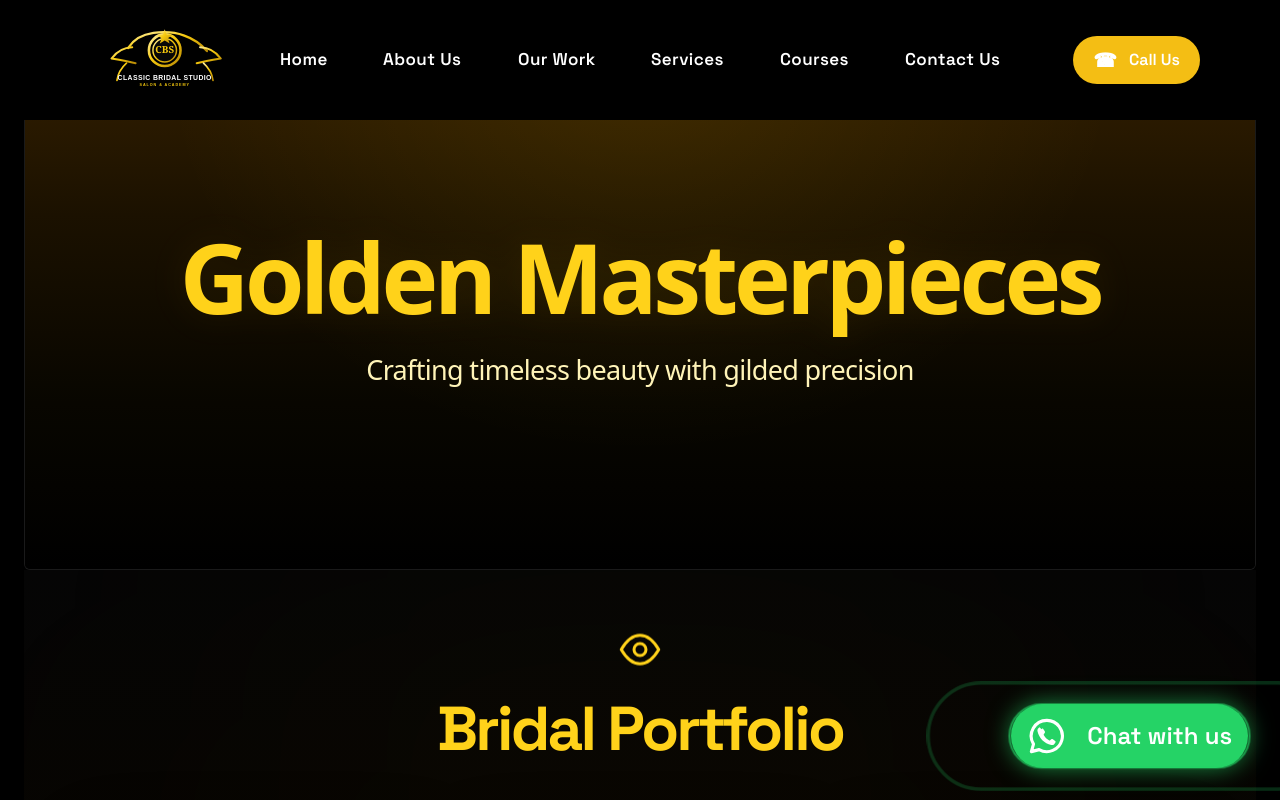
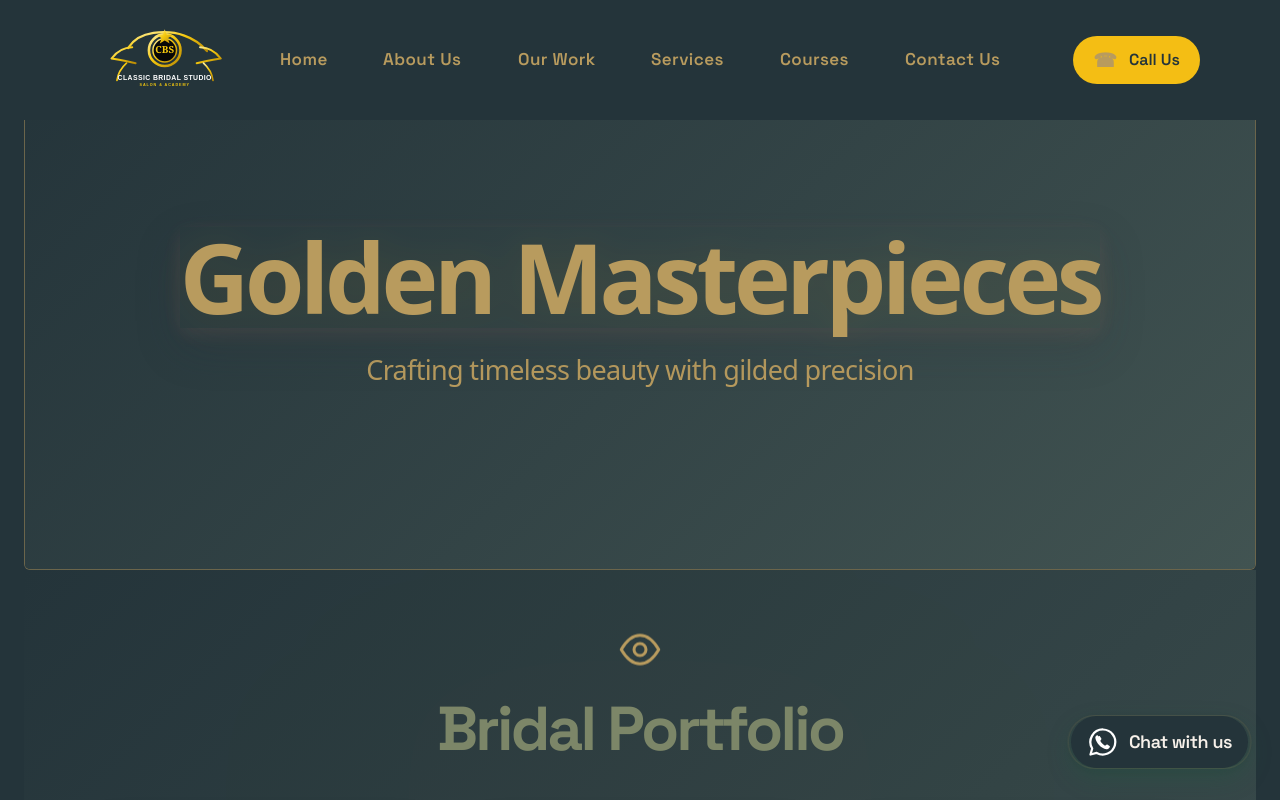
Before and after one commit to Uttampratapsingh/BarberShop, a Next.js app: page /our-work in a window 1280 px wide. Shown: the top 800 px of the page. Built offline with nearby package versions, Linux system fonts and the light colour scheme.

Commit message:
Changed color

```diff
--- a/app/BeautyJourney.tsx
+++ b/app/BeautyJourney.tsx
@@ -106,9 +106,9 @@ const BeautyJourney = () => {
                             career
                         </p>
 
-                        <button className="beauty-button mt-12 rounded-lg bg-gradient-to-r from-[#D4AF37] to-[#FFD700] px-12 py-5 text-lg font-bold text-black transition-all duration-300 hover:-translate-y-2 hover:scale-105 hover:shadow-[0_15px_40px_rgba(255,215,0,0.35)]">
+                        <a href="tel:+919999999999" className="beauty-button mt-12 inline-block rounded-lg bg-gradient-to-r from-[#D4AF37] to-[#FFD700] px-12 py-5 text-lg font-bold text-black transition-all duration-300 hover:-translate-y-2 hover:scale-105 hover:shadow-[0_15px_40px_rgba(255,215,0,0.35)]">
                             Inquire Now
-                        </button>
+                        </a>
                     </div>
                 </div>
             </div>
--- a/app/BridalService.tsx
+++ b/app/BridalService.tsx
@@ -212,7 +212,8 @@ const BridalServices = () => {
                                     {service.title}
                                 </h3>
 
-                                <button
+                                <a
+                                    href="tel:+919999999999"
                                     className="
                                         service-card-button
                                         rounded-lg
@@ -228,7 +229,7 @@ const BridalServices = () => {
                                     "
                                 >
                                     Inquire Now
-                                </button>
+                                </a>
                             </div>
 
                             {/* Gold corner glow */}
--- a/app/BridalServicesDetails.tsx
+++ b/app/BridalServicesDetails.tsx
@@ -107,9 +107,9 @@ const BridalServicesDetails = () => {
 
                                 {/* Button */}
                                 <div className="mt-auto pt-8">
-                                    <button className="rounded-lg bg-gradient-to-r from-[#D4AF37] to-[#FFD700] px-10 py-4 text-lg font-bold text-black transition-all duration-300 hover:-translate-y-1 hover:scale-[1.02] hover:shadow-[0_10px_25px_rgba(255,215,0,0.3)]">
+                                    <a href="tel:+919999999999" className="inline-block rounded-lg bg-gradient-to-r from-[#D4AF37] to-[#FFD700] px-10 py-4 text-lg font-bold text-black transition-all duration-300 hover:-translate-y-1 hover:scale-[1.02] hover:shadow-[0_10px_25px_rgba(255,215,0,0.3)]">
                                         Inquire Now
-                                    </button>
+                                    </a>
                                 </div>
 
                             </div>
--- a/app/CertificationPrograms.tsx
+++ b/app/CertificationPrograms.tsx
@@ -91,9 +91,9 @@ const CertificationPrograms = () => {
                                         {program.title}
                                     </h3>
 
-                                    <button className="cert-button mt-5 rounded-lg bg-gradient-to-r from-[#D4AF37] to-[#FFD700] px-8 py-3.5 text-base font-bold text-black transition-all duration-300 hover:-translate-y-1 hover:scale-[1.03] hover:shadow-[0_10px_25px_rgba(255,215,0,0.35)] md:text-lg">
+                                    <a href="tel:+919999999999" className="cert-button mt-5 inline-block rounded-lg bg-gradient-to-r from-[#D4AF37] to-[#FFD700] px-8 py-3.5 text-base font-bold text-black transition-all duration-300 hover:-translate-y-1 hover:scale-[1.03] hover:shadow-[0_10px_25px_rgba(255,215,0,0.35)] md:text-lg">
                                         Inquire Now
-                                    </button>
+                                    </a>
                                 </div>
                             </div>
                         </div>
--- a/app/CertificationProgramsDetails.tsx
+++ b/app/CertificationProgramsDetails.tsx
@@ -122,9 +122,9 @@ const CertificationProgramsDetails = () => {
 
                                 {/* Button */}
                                 <div className="mt-auto pt-8">
-                                    <button className="program-button w-full rounded-lg bg-gradient-to-r from-[#D4AF37] to-[#FFD700] px-6 py-4 text-lg font-bold text-black transition-all duration-300 hover:-translate-y-1 hover:scale-[1.02] hover:shadow-[0_12px_30px_rgba(255,215,0,0.35)]">
+                                    <a href="tel:+919999999999" className="program-button block w-full rounded-lg bg-gradient-to-r from-[#D4AF37] to-[#FFD700] px-6 py-4 text-center text-lg font-bold text-black transition-all duration-300 hover:-translate-y-1 hover:scale-[1.02] hover:shadow-[0_12px_30px_rgba(255,215,0,0.35)]">
                                         Inquire Now
-                                    </button>
+                                    </a>
                                 </div>
 
                             </div>
--- a/app/about-us/AboutLegacy.tsx
+++ b/app/about-us/AboutLegacy.tsx
@@ -37,7 +37,7 @@ const AboutLegacy = () => {
                     </p>
 
                     {/* Button */}
-                    <button className="legacy-button group mt-12 inline-flex items-center gap-3 rounded-lg border border-[#D4AF37]/60 bg-black/20 px-8 py-4 text-lg font-bold text-[#FFD21F] backdrop-blur-sm transition-all duration-300 hover:-translate-y-1 hover:border-[#FFD700] hover:bg-[#D4AF37]/10 hover:text-[#FFE45C] hover:shadow-[0_0_30px_rgba(212,175,55,0.18)]">
+                    <a href="tel:+919999999999" className="legacy-button group mt-12 inline-flex items-center gap-3 rounded-lg border border-[#D4AF37]/60 bg-black/20 px-8 py-4 text-lg font-bold text-[#FFD21F] backdrop-blur-sm transition-all duration-300 hover:-translate-y-1 hover:border-[#FFD700] hover:bg-[#D4AF37]/10 hover:text-[#FFE45C] hover:shadow-[0_0_30px_rgba(212,175,55,0.18)]">
 
                         {/* Chat icon */}
                         <svg
@@ -55,7 +55,7 @@ const AboutLegacy = () => {
                         </svg>
 
                         <span>Book Free Consultation</span>
-                    </button>
+                    </a>
                 </div>
             </div>
 
--- a/app/about-us/TransformationCTA.tsx
+++ b/app/about-us/TransformationCTA.tsx
@@ -396,7 +396,7 @@ export default function TransformationCTA() {
             >
               {/* CALL NOW */}
               <a
-                href="tel:+911234567890"
+                href="tel:+919999999999"
                 className="
                   cta-button
                   call-button
@@ -431,7 +431,7 @@ export default function TransformationCTA() {
 
               {/* EMAIL */}
               <a
-                href="mailto:hello@classicbridal.com"
+                href="mailto:hello@example.com"
                 className="
                   cta-button
                   email-button
--- a/app/components/wp.tsx
+++ b/app/components/wp.tsx
@@ -3,29 +3,42 @@ const WhatsAppButton = () => {
         <>
             <style>
                 {`
-                    @keyframes whatsapp-wave {
+                    @keyframes whatsapp-ring {
                         0% {
-                            transform: scale(1);
-                            opacity: 0.7;
-                        }
-
-                        70% {
-                            transform: scale(1.8);
-                            opacity: 0.15;
+                            transform: scale(0.96);
+                            opacity: 0.55;
                         }
 
                         100% {
-                            transform: scale(2.2);
+                            transform: scale(1.16);
                             opacity: 0;
                         }
                     }
 
-                    .whatsapp-wave {
-                        animation: whatsapp-wave 1.8s ease-out infinite;
+                    .whatsapp-float {
+                        box-shadow: 0 10px 24px rgba(24, 92, 61, 0.28), 0 2px 8px rgba(36, 52, 58, 0.16);
+                        transition: transform 220ms ease, box-shadow 220ms ease, background-color 220ms ease;
                     }
 
-                    .whatsapp-wave-delay {
-                        animation-delay: 0.9s;
+                    .whatsapp-float:hover {
+                        transform: translateY(-3px);
+                        background-color: #239b5d;
+                        box-shadow: 0 14px 30px rgba(24, 92, 61, 0.36), 0 4px 10px rgba(36, 52, 58, 0.16);
+                    }
+
+                    .whatsapp-float:focus-visible {
+                        outline: 3px solid rgba(201, 130, 120, 0.6);
+                        outline-offset: 4px;
+                    }
+
+                    .whatsapp-ring {
+                        animation: whatsapp-ring 2.8s ease-out infinite;
+                    }
+
+                    @media (prefers-reduced-motion: reduce) {
+                        .whatsapp-ring {
+                            animation: none;
+                        }
                     }
                 `}
             </style>
@@ -43,49 +56,34 @@ const WhatsAppButton = () => {
                     z-[9999]
                     flex
                     items-center
-                    gap-5
-                    px-3
-                    py-2
+                    gap-2.5
+                    px-3.5
+                    py-2.5
                     md:px-4
-                    md:py-3
-                    bg-[#25D366]
+                    md:py-2.5
+                    bg-[#1FAF68]
                     rounded-full
                     text-white
-                    shadow-[0_0_25px_rgba(37,211,102,0.65)]
+                    whatsapp-float
                 "
+                aria-label="Chat with us on WhatsApp"
             >
-                {/* First wave */}
                 <span
                     className="
                         absolute
                         inset-0
                         rounded-full
-                        border-2
-                        border-[#25D366]
+                        border
+                        border-[#1FAF68]
                         pointer-events-none
-                        whatsapp-wave
+                        whatsapp-ring
                     "
                 />
 
-                {/* Second wave */}
-                <span
-                    className="
-                        absolute
-                        inset-0
-                        rounded-full
-                        border-2
-                        border-[#25D366]
-                        pointer-events-none
-                        whatsapp-wave
-                        whatsapp-wave-delay
-                    "
-                />
-
-                {/* WhatsApp Icon */}
                 <svg
                     viewBox="0 0 32 32"
-                    className="relative z-10 w-8 h-8 md:w-10 md:h-10 fill-none stroke-white"
-                    strokeWidth="2.5"
+                    className="relative z-10 h-7 w-7 fill-none stroke-white md:h-8 md:w-8"
+                    strokeWidth="2.25"
                 >
                     <path
                         d="M16 3.5a12.5 12.5 0 0 0-10.8 19L3.5 28.5l6.2-1.6A12.5 12.5 0 1 0 16 3.5Z"
@@ -100,7 +98,7 @@ const WhatsAppButton = () => {
                     />
                 </svg>
 
-                <span className="relative z-10 text-xl md:text-2xl font-semibold whitespace-nowrap">
+                <span className="relative z-10 whitespace-nowrap text-base font-semibold tracking-tight md:text-lg">
                     Chat with us
                 </span>
             </a>
--- a/app/globals.css
+++ b/app/globals.css
@@ -2,7 +2,13 @@
 @import "tailwindcss";
 
 :root {
-  color-scheme: dark;
+  color-scheme: light;
+  --palette-ivory: #F7F1EA;
+  --palette-ink: #24343A;
+  --palette-rose: #C98278;
+  --palette-olive: #7C8668;
+  --palette-brass: #B89B5E;
+  --palette-stone: #D9CEC5;
 }
 
 * {
@@ -19,8 +25,8 @@ body {
   margin: 0;
   min-height: 100vh;
   width: 100%;
-  background: #000;
-  color: #fff;
+  background: var(--palette-ivory);
+  color: var(--palette-ink);
   font-family: var(--font-space-grotesk), "Space Grotesk", sans-serif;
 }
 
@@ -95,7 +101,7 @@ section [class*="w-[1000px]"] {
   height: 8px;
 }
 .thin-scrollbar::-webkit-scrollbar-thumb {
-  background: rgba(255,255,255,0.06);
+  background: rgb(184 155 94 / 0.55);
   border-radius: 9999px;
 }
 
@@ -112,13 +118,107 @@ section [class*="w-[1000px]"] {
 }
 .nav-link:focus-visible {
   outline: none;
-  box-shadow: 0 0 0 3px rgba(247,204,24,0.12);
+  box-shadow: 0 0 0 3px rgb(201 130 120 / 0.38);
   border-radius: 6px;
 }
 
 .nav-underline {
   transform-origin: center;
   transition: transform 180ms cubic-bezier(.2,.8,.2,1), opacity 160ms ease;
+}
+
+/* Shared palette bridge for the existing utility classes. */
+[class*="bg-black"],
+[class*="bg-[#080"],
+[class*="bg-[#090"],
+[class*="bg-[#0"],
+[class*="bg-[#1"],
+[class*="bg-[#2"] {
+  background-color: var(--palette-ink) !important;
+}
+
+[class*="bg-[#E7C928"],
+[class*="bg-[#E6C516"],
+[class*="bg-[#C9A800"],
+[class*="bg-[#C7A900"] {
+  background-color: var(--palette-rose) !important;
+}
+
+[class*="bg-[linear-gradient"],
+[class*="bg-[radial-gradient"] {
+  background-image: linear-gradient(135deg, rgb(36 52 58 / 0.96), rgb(66 84 82 / 0.86)) !important;
+}
+
+[class*="bg-[rgba"],
+[class*="bg-white/"] {
+  background-color: rgb(247 241 234 / 0.12) !important;
+}
+
+[class*="text-white"],
+[class*="text-gray-200"],
+[class*="text-gray-300"],
+[class*="text-gray-400"],
+[class*="text-[#d"],
+[class*="text-[#e"],
+[class*="text-[#f"] {
+  color: var(--palette-ivory) !important;
+}
+
+[class*="text-[#"],
+[class*="text-\["] {
+  color: var(--palette-brass) !important;
+}
+
+[class*="text-black"] {
+  color: var(--palette-ink) !important;
+}
+
+[class*="border-[#"],
+[class*="border-white/"] {
+  border-color: rgb(184 155 94 / 0.48) !important;
+}
+
+[class*="shadow-["] {
+  box-shadow: 0 18px 45px rgb(36 52 58 / 0.22), 0 5px 18px rgb(201 130 120 / 0.14) !important;
+}
+
+[class*="blur-"] {
+  opacity: 0.34;
+}
+
+header,
+footer[class*="bg-black"] {
+  background-color: var(--palette-ink) !important;
+}
+
+section[style*="backgroundImage"] h1,
+section[style*="backgroundImage"] h2,
+section[style*="backgroundImage"] h3 {
+  color: var(--palette-rose) !important;
+}
+
+section[style*="backgroundImage"] p,
+section[style*="backgroundImage"] span {
+  color: rgb(247 241 234 / 0.9) !important;
+}
+
+main > div > section:nth-child(4n + 2) h1,
+main > div > section:nth-child(4n + 2) h2,
+main > div > section:nth-child(4n + 2) h3 {
+  color: var(--palette-olive) !important;
+}
+
+main > div > section:nth-child(4n + 2) [class*="border-[#"] {
+  border-color: rgb(124 134 104 / 0.56) !important;
+}
+
+main > div > section:nth-child(4n + 2) [class*="bg-black"][class*="rounded"] {
+  background-color: rgb(124 134 104 / 0.12) !important;
+}
+
+::selection {
+  background: rgb(201 130 120 / 0.42);
+  color: var(--palette-ink);
 }
 
 @media (max-width: 767px) {
--- a/app/our-work/GoldenEraCTA.tsx
+++ b/app/our-work/GoldenEraCTA.tsx
@@ -56,7 +56,8 @@ export default function GoldenEraCTA() {
           </p>
 
           {/* CTA */}
-          <button
+          <a
+            href="tel:+919999999999"
             type="button"
             onMouseEnter={() => setHovered(true)}
             onMouseLeave={() => setHovered(false)}
@@ -109,7 +110,7 @@ export default function GoldenEraCTA() {
                 strokeLinejoin="round"
               />
             </svg>
-          </button>
+          </a>
         </div>
       </div>
 
--- a/app/services/BridalJourneyCTA.tsx
+++ b/app/services/BridalJourneyCTA.tsx
@@ -56,7 +56,8 @@ export default function BridalJourneyCTA() {
         </p>
 
         {/* CTA */}
-        <button
+        <a
+          href="tel:+919999999999"
           type="button"
           onMouseEnter={() => setHovered(true)}
           onMouseLeave={() => setHovered(false)}
@@ -99,7 +100,7 @@ export default function BridalJourneyCTA() {
               group-hover:translate-x-1
             "
           />
-        </button>
+        </a>
 
         {/* Information */}
         <div
```
